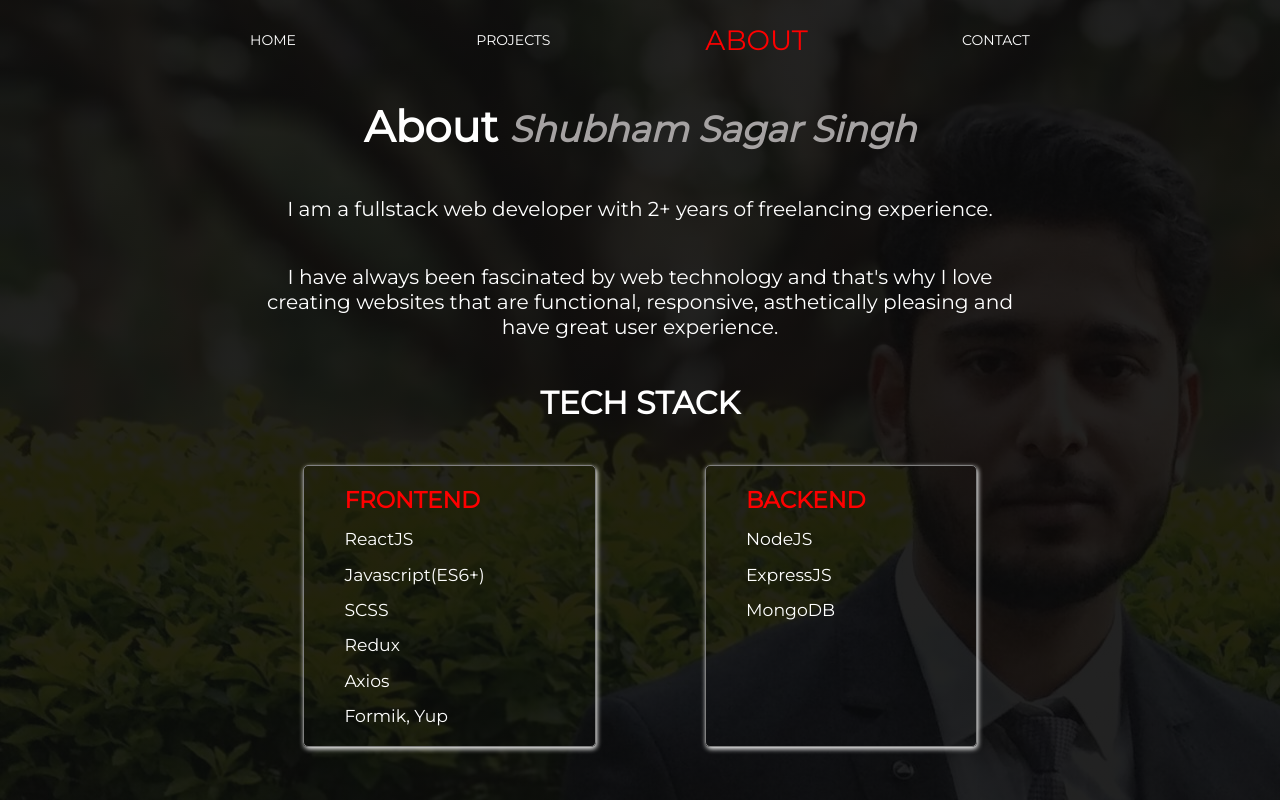
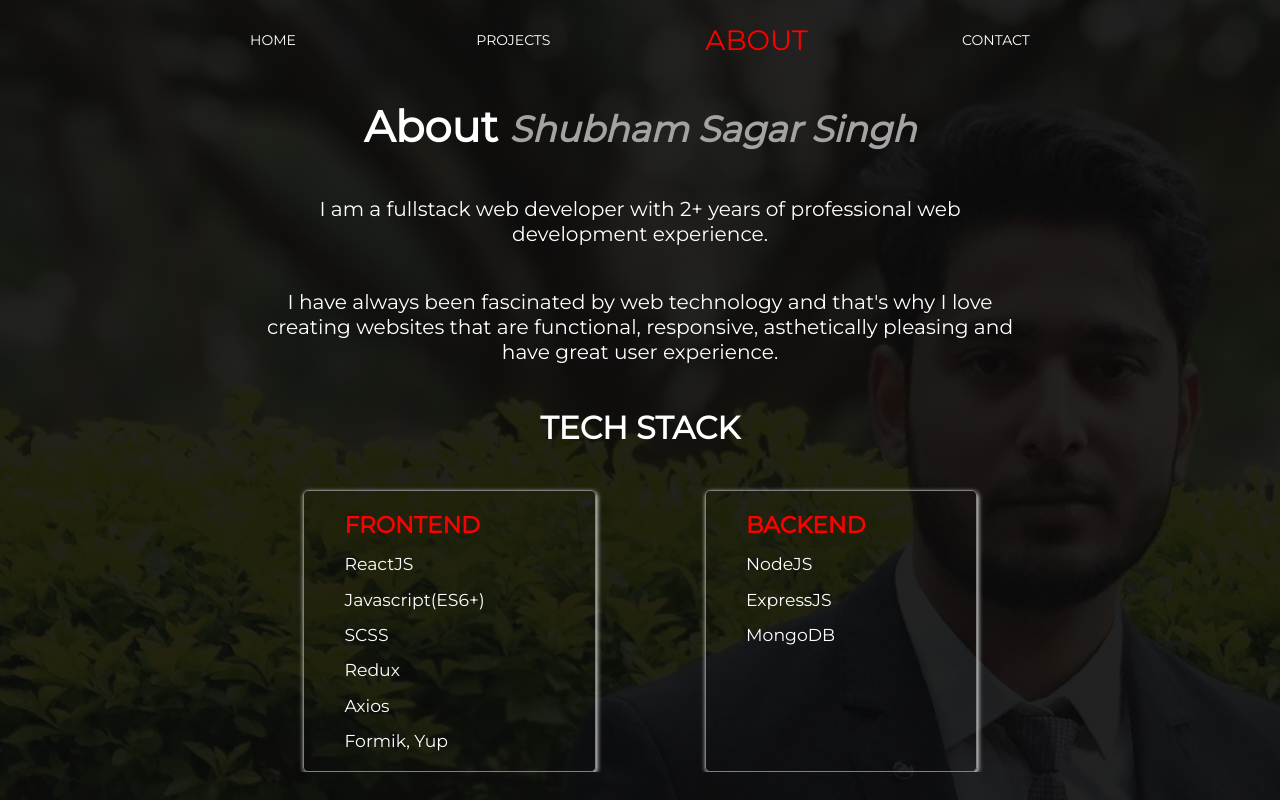
Before and after one commit to shubhamsagarsingh/portfolio, a React (Create React App) app: page /about in a window 1280 px wide. Built offline with nearby package versions, Linux system fonts and the light colour scheme.

Commit message:
Update About.js

```diff
--- a/src/pages/About/About.js
+++ b/src/pages/About/About.js
@@ -10,7 +10,7 @@ const About = () => {
                 <div className='e-About__container'>
                     <div className='e-About__card o-flex-column'>
                         <h1>About <i>Shubham Sagar Singh</i></h1>
-                        <p>I am a fullstack web developer with 2+ years of freelancing experience.</p>
+                        <p>I am a fullstack web developer with 2+ years of professional web development experience.</p>
                         <p>I have always been fascinated by web technology and that's why I love creating websites that are functional, responsive, asthetically pleasing and have great user experience.</p>
                         <h2>TECH STACK</h2>
                         <div className='o-flex'>
```
